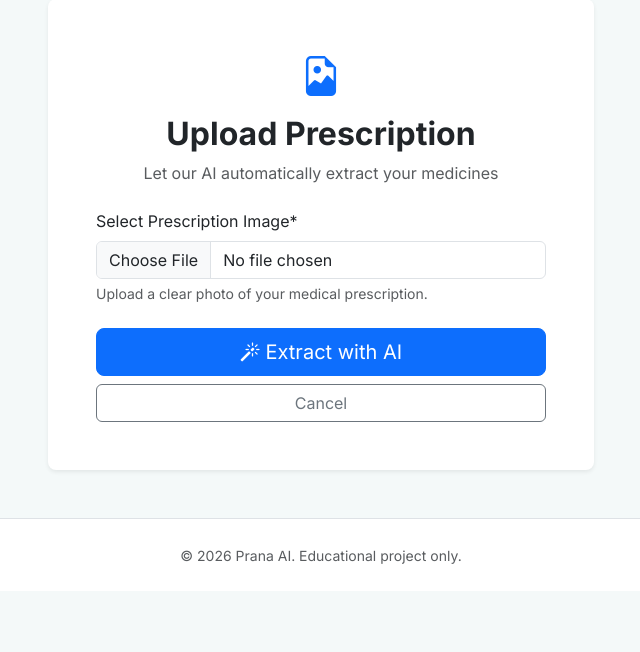
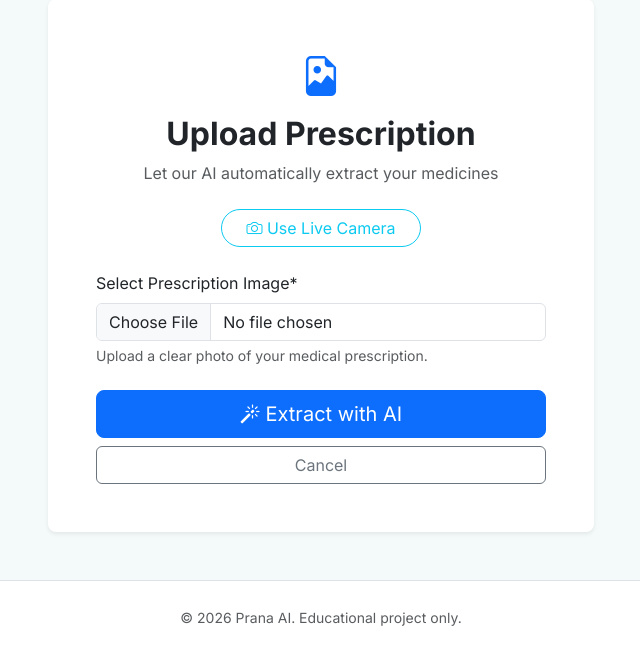
Before and after one commit to veereshawaralli/PranaAI, a Django app: page /ocr/upload/ in a window 1280 px wide. Shown: the part 125-777 px from the top of the page, without its empty margins (319-959 px from the left). Run offline with Django 5.2, Linux system fonts and the light colour scheme; the visitor is signed in with stand-in values (Sample User, id 1); some libraries are stand-ins or nearby versions.

```diff
--- a/templates/home.html
+++ b/templates/home.html
@@ -4,7 +4,8 @@
 
 {% block content %}
 <div class="px-4 py-5 my-5 text-center hero-section">
-    <i class="bi bi-heart-pulse-fill hero-icon"></i>
+    {% load static %}
+    <img src="{% static 'images/logo.png' %}" alt="Prana AI Logo" width="120" height="120" class="mb-3">
     <h1 class="display-4 fw-bold text-body-emphasis mt-3" style="color: var(--medical-dark) !important;">Welcome to Prana AI</h1>
     <div class="col-lg-7 mx-auto">
         <p class="lead mb-4 text-muted">Your intelligent healthcare companion. Analyze medical reports, extract prescriptions, get medication reminders, and consult our AI health chatbot.</p>
--- a/templates/ocr/upload.html
+++ b/templates/ocr/upload.html
@@ -16,6 +16,26 @@
 
                 <form method="post" enctype="multipart/form-data">
                     {% csrf_token %}
+
+                    <div class="mb-4 text-center">
+                        <button type="button" id="start-camera-btn" class="btn btn-outline-info rounded-pill px-4">
+                            <i class="bi bi-camera"></i> Use Live Camera
+                        </button>
+                    </div>
+
+                    <div id="camera-section" class="text-center mb-4" style="display: none;">
+                        <video id="camera-video" width="100%" autoplay playsinline class="bg-dark rounded mb-3" style="max-height: 400px; object-fit: contain;"></video>
+                        <div>
+                            <button type="button" id="capture-btn" class="btn btn-success me-2 rounded-pill px-4">
+                                <i class="bi bi-camera-fill"></i> Capture Image
+                            </button>
+                            <button type="button" id="stop-camera-btn" class="btn btn-outline-secondary rounded-pill px-4">
+                                Cancel
+                            </button>
+                        </div>
+                        <canvas id="camera-canvas" style="display: none;"></canvas>
+                    </div>
+
                     {{ form|crispy }}
 
                     <div class="d-grid gap-2 mt-4">
@@ -30,3 +50,62 @@
     </div>
 </div>
 {% endblock %}
+
+{% block extra_js %}
+<script>
+    const startCameraBtn = document.getElementById('start-camera-btn');
+    const stopCameraBtn = document.getElementById('stop-camera-btn');
+    const captureBtn = document.getElementById('capture-btn');
+    const cameraSection = document.getElementById('camera-section');
+    const video = document.getElementById('camera-video');
+    const canvas = document.getElementById('camera-canvas');
+    // Fallback to query selector if id_image is not found
+    const fileInput = document.getElementById('id_image') || document.querySelector('input[type="file"]');
+    let stream = null;
+
+    startCameraBtn.addEventListener('click', async () => {
+        try {
+            // Request camera, preferring the rear camera on mobile devices
+            stream = await navigator.mediaDevices.getUserMedia({ video: { facingMode: 'environment' } });
+            video.srcObject = stream;
+            cameraSection.style.display = 'block';
+            startCameraBtn.style.display = 'none';
+        } catch (err) {
+            alert('Error accessing camera. Please ensure you have granted camera permissions in your browser.');
+            console.error(err);
+        }
+    });
+
+    function stopCamera() {
+        if (stream) {
+            stream.getTracks().forEach(track => track.stop());
+            stream = null;
+        }
+        cameraSection.style.display = 'none';
+        startCameraBtn.style.display = 'inline-block';
+    }
+
+    stopCameraBtn.addEventListener('click', stopCamera);
+
+    captureBtn.addEventListener('click', () => {
+        if (!stream) return;
+
+        canvas.width = video.videoWidth;
+        canvas.height = video.videoHeight;
+        canvas.getContext('2d').drawImage(video, 0, 0, canvas.width, canvas.height);
+
+        canvas.toBlob(blob => {
+            // Create a File object from the blob
+            const file = new File([blob], "camera_capture.jpg", { type: "image/jpeg" });
+
+            // Use DataTransfer to put the file into the file input element
+            const dataTransfer = new DataTransfer();
+            dataTransfer.items.add(file);
+            fileInput.files = dataTransfer.files;
+
+            alert("Image captured successfully! You can now click 'Extract with AI'.");
+            stopCamera();
+        }, 'image/jpeg');
+    });
+</script>
+{% endblock %}
```
Also changed, not shown: reports/views.py (+33 -6 lines).
